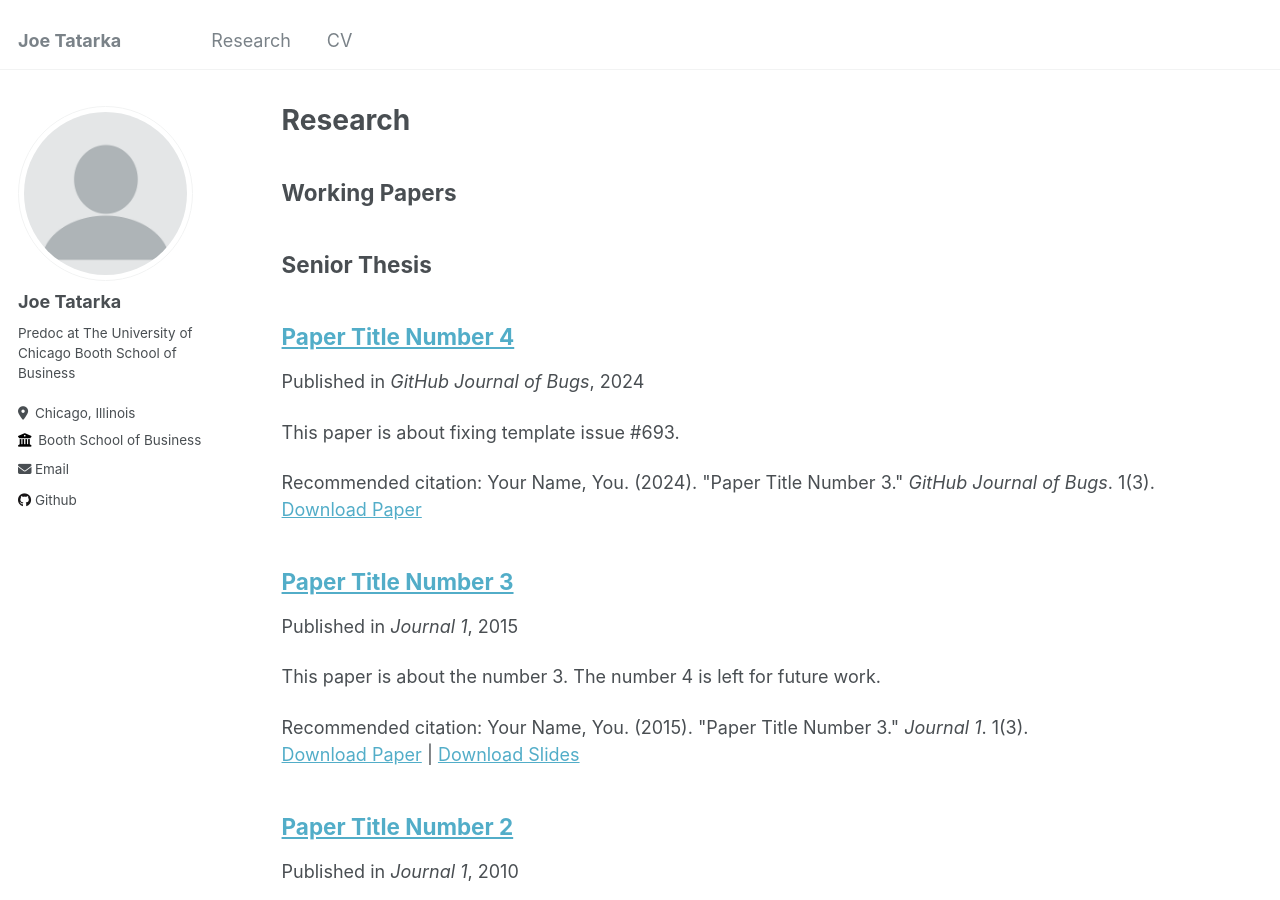
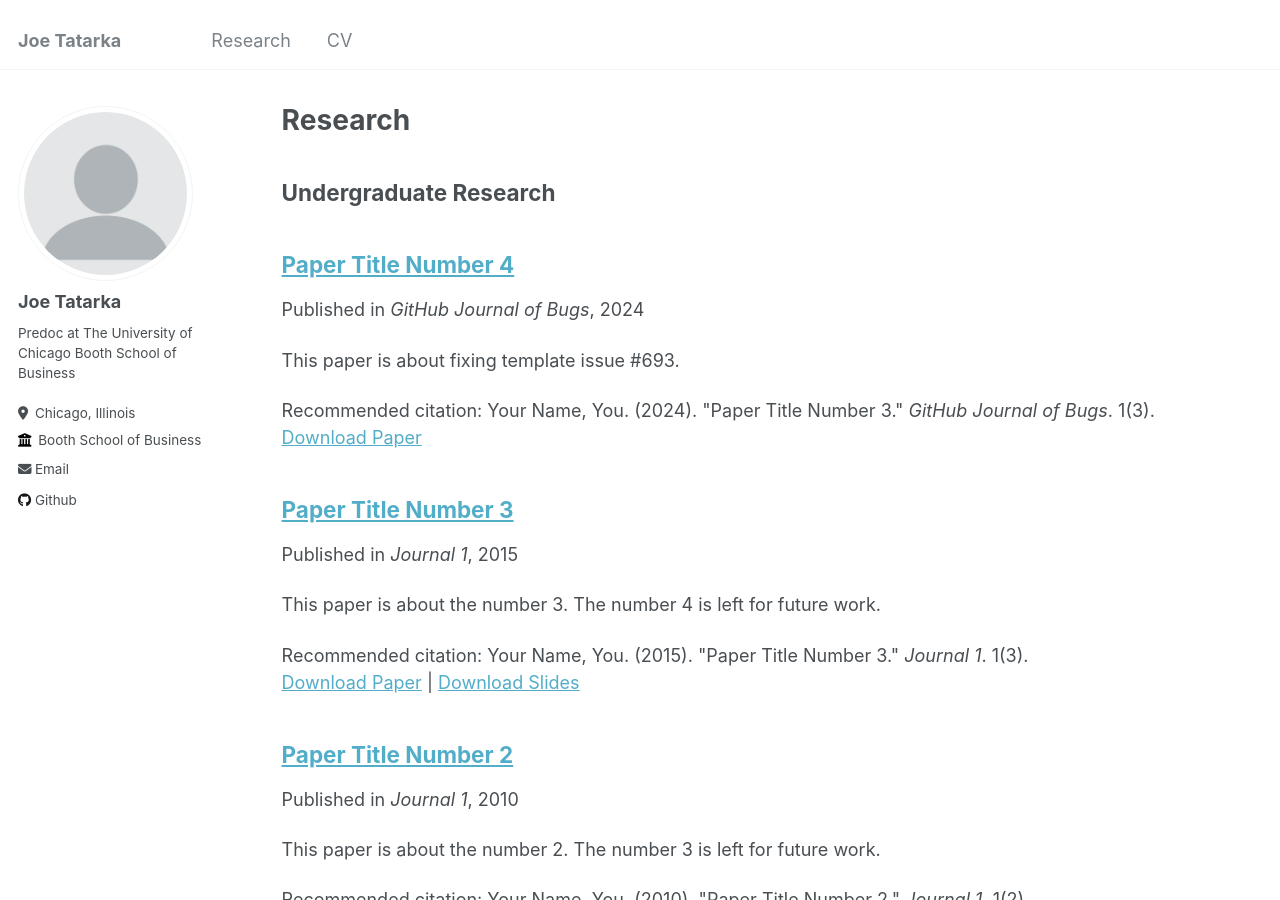
Before and after one commit to JoeTatarka/JoeTatarka.github.io, a Jekyll site: the page built from _pages/publications.md, in a window 1280 px wide and 900 px high. Built offline with Jekyll 4.4.1, drawn with Linux system fonts in a browser that asks for light colours.

Commit message:
Update publications.md

```diff
--- a/_pages/publications.md
+++ b/_pages/publications.md
@@ -11,10 +11,7 @@ author_profile: true
 
 {% include base_path %}
 
-Working Papers
--======
-
-Senior Thesis
+Undergraduate Research
 -======
 
 {% for post in site.publications reversed %}
```
